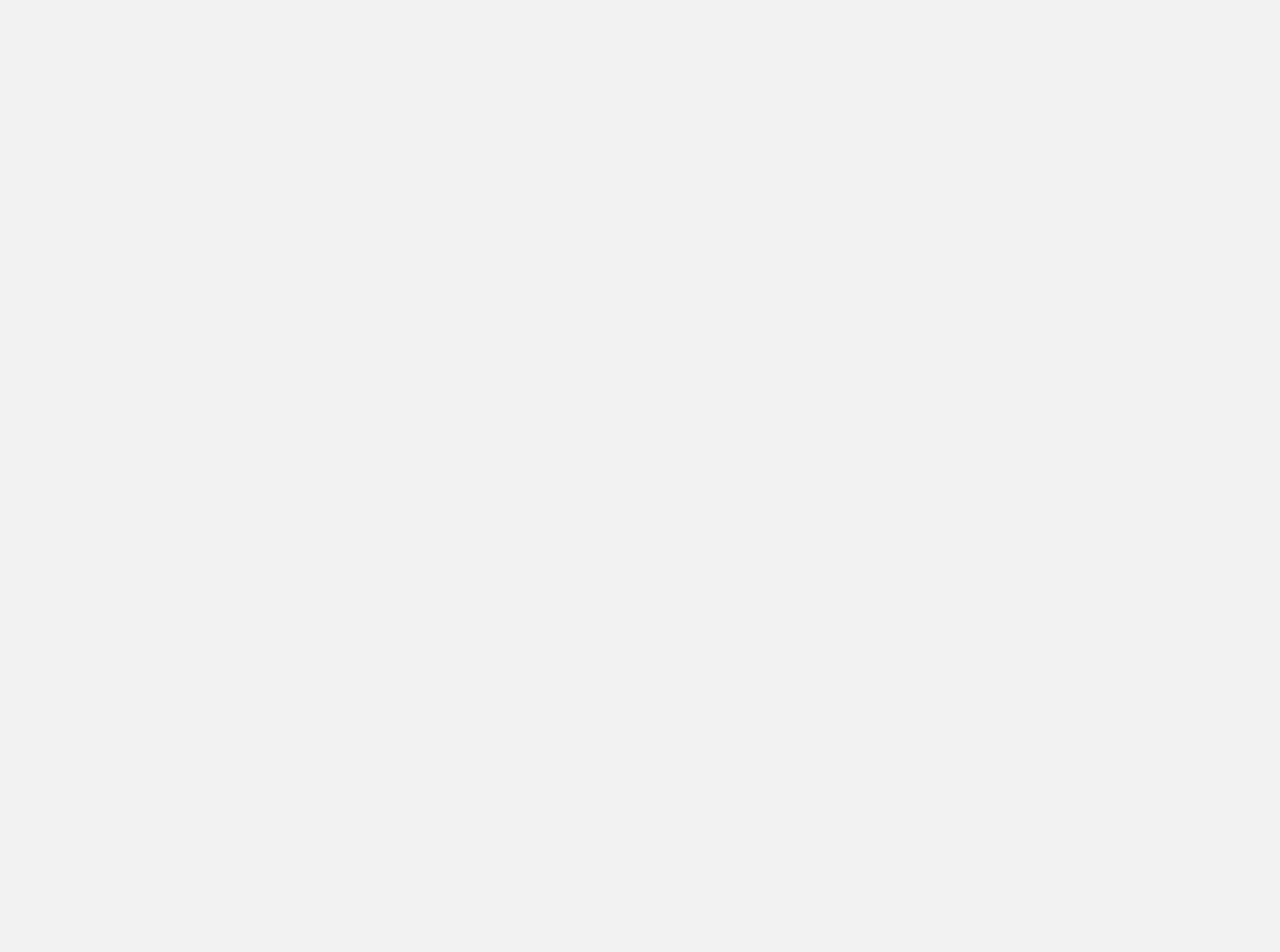
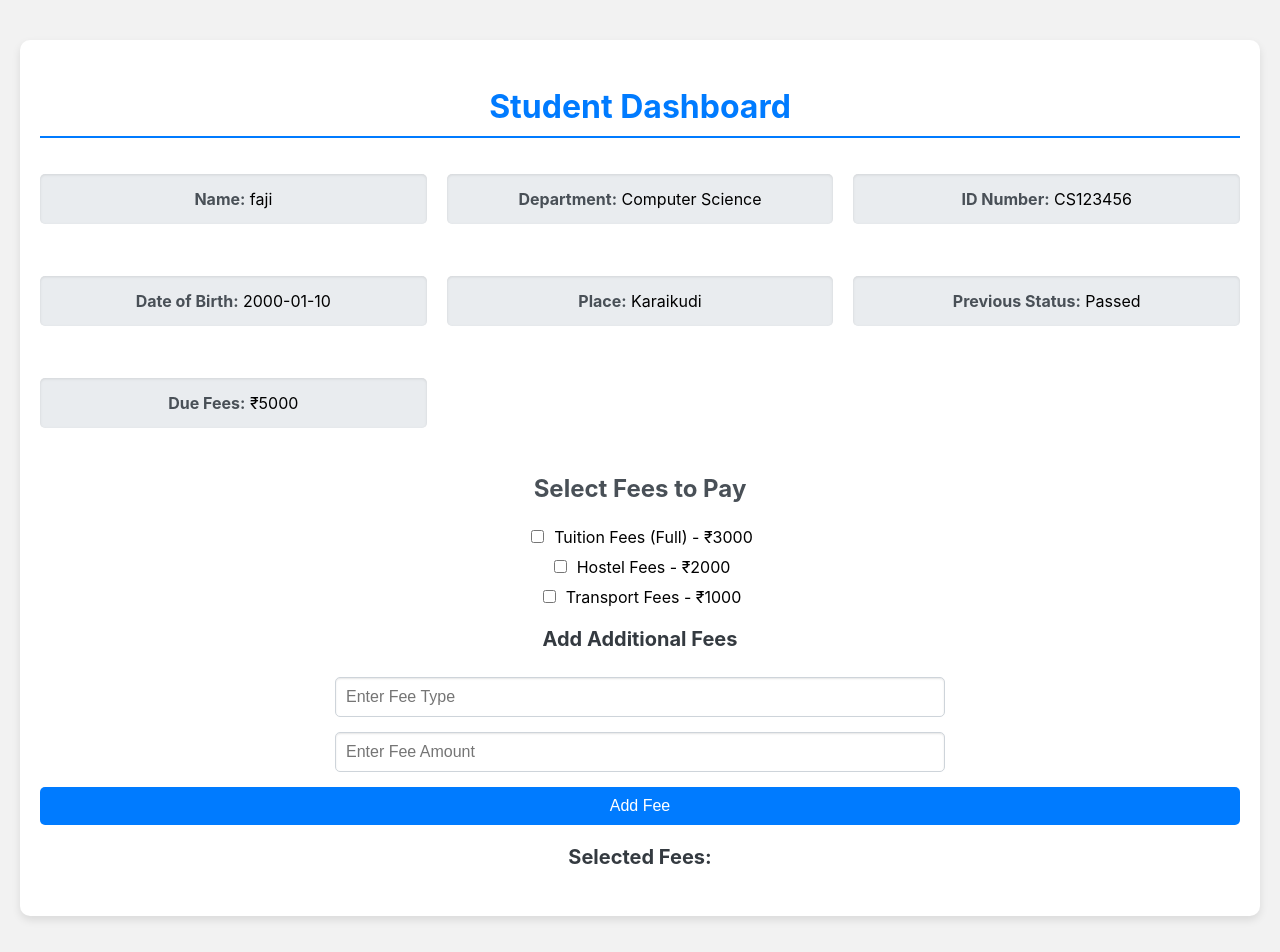
Before and after one commit to ArjunPrakash22/payment_module, a React (Create React App) app: page /dashboard in a window 1280 px wide. Before the commit this address had no page. Shown: the top 952 px of the page. Before the commit the page ends 800 px from the top, so only its background shows below. Built offline with nearby package versions, Linux system fonts and the light colour scheme.

Commit message:
added dashboard and slight register.css changes

```diff
--- a/src/App.js
+++ b/src/App.js
@@ -1,7 +1,7 @@
 import React,{useEffect} from "react";
 import { Routes, Route,useLocation } from "react-router-dom";
 import './App.css';
-import {Login,Register
+import {Login,Register,Dashboard
 
 } from "./Pages";
 
@@ -15,6 +15,7 @@ function App() {
       <Routes>
         <Route path="/" element={<Login/>}/>
         <Route path="/register" element={<Register/>}/>
+        <Route path="/dashboard" element={<Dashboard/>}/>
       </Routes>
     </div>
   );
--- /dev/null
+++ b/src/Pages/Dashboard/Dashboard.css
@@ -0,0 +1,100 @@
+.dashboard {
+    max-width: 1200px;
+    margin: 40px auto;
+    padding: 20px;
+    background-color: #fff;
+    border-radius: 10px;
+    box-shadow: 0 4px 8px rgba(0, 0, 0, 0.1);
+  }
+
+  /* Heading Styles */
+  .dashboard h2 {
+    font-size: 2rem;
+    color: #007bff;
+    margin-bottom: 20px;
+    border-bottom: 2px solid #007bff;
+    padding-bottom: 10px;
+  }
+
+  .dashboard h3 {
+    font-size: 1.5rem;
+    margin-top: 30px;
+    color: #495057;
+  }
+
+  .dashboard h4 {
+    font-size: 1.25rem;
+    margin-top: 20px;
+    color: #343a40;
+  }
+
+  /* Student Info Section */
+  .student-info {
+    display: grid;
+    grid-template-columns: repeat(auto-fit, minmax(300px, 1fr));
+    gap: 20px;
+    margin-bottom: 30px;
+  }
+
+  .student-info p {
+    font-size: 1rem;
+    background-color: #e9ecef;
+    padding: 15px;
+    border-radius: 5px;
+    box-shadow: inset 0 1px 3px rgba(0, 0, 0, 0.1);
+  }
+
+  .student-info p strong {
+    color: #495057;
+  }
+
+  /* Fees Section */
+  .fees-section {
+    margin-top: 20px;
+  }
+
+  .fee-option {
+    margin-bottom: 10px;
+  }
+
+  .fee-option input[type="checkbox"] {
+    margin-right: 10px;
+  }
+
+  .add-fee input {
+    width: calc(50% - 12px);
+    padding: 10px;
+    margin-bottom: 15px;
+    border: 1px solid #ced4da;
+    border-radius: 5px;
+    font-size: 1rem;
+    box-shadow: inset 0 1px 2px rgba(0, 0, 0, 0.1);
+  }
+
+  .add-fee button {
+    padding: 10px 20px;
+    font-size: 1rem;
+    background-color: #007bff;
+    color: white;
+    border: none;
+    border-radius: 5px;
+    cursor: pointer;
+    transition: background-color 0.3s;
+  }
+
+  .add-fee button:hover {
+    background-color: #0056b3;
+  }
+
+  .selected-fees ul {
+    list-style: none;
+    padding: 0;
+  }
+
+  .selected-fees ul li {
+    padding: 10px;
+    background-color: #e9ecef;
+    margin-bottom: 10px;
+    border-radius: 5px;
+    box-shadow: 0 1px 3px rgba(0, 0, 0, 0.1);
+  }
--- /dev/null
+++ b/src/Pages/Dashboard/Dashboard.jsx
@@ -0,0 +1,108 @@
+import React, { useState } from 'react';
+import './Dashboard.css';
+
+const Dashboard = () => {
+  const [student, setStudent] = useState({
+    name: 'faji',
+    department: 'Computer Science',
+    idNumber: 'CS123456',
+    dob: '2000-01-10',
+    place: 'Karaikudi',
+    previousStatus: 'Passed',
+    dueFees: 5000,
+  });
+
+  const [fees, setFees] = useState([
+    { type: 'Tuition Fees (Full)', amount: 3000 },
+    { type: 'Hostel Fees', amount: 2000 },
+    { type: 'Transport Fees', amount: 1000 },
+  ]);
+
+  const [selectedFees, setSelectedFees] = useState([]);
+  const [newFeeType, setNewFeeType] = useState('');
+  const [newFeeAmount, setNewFeeAmount] = useState('');
+
+  const handleFeeSelection = (e, feeType, feeAmount) => {
+    const isChecked = e.target.checked;
+    if (isChecked) {
+      setSelectedFees([...selectedFees, { type: feeType, amount: feeAmount }]);
+    } else {
+      setSelectedFees(selectedFees.filter(fee => fee.type !== feeType));
+    }
+  };
+
+  const addManualFee = () => {
+    if (newFeeType && newFeeAmount) {
+      const manualFee = { type: newFeeType, amount: parseInt(newFeeAmount) };
+      setFees([...fees, manualFee]);
+      setSelectedFees([...selectedFees, manualFee]);
+      setNewFeeType('');
+      setNewFeeAmount('');
+    }
+  };
+
+  return (
+    <div className="dashboard">
+      <h2>Student Dashboard</h2>
+      <div className="student-info">
+        <p><strong>Name:</strong> {student.name}</p>
+        <p><strong>Department:</strong> {student.department}</p>
+        <p><strong>ID Number:</strong> {student.idNumber}</p>
+        <p><strong>Date of Birth:</strong> {student.dob}</p>
+        <p><strong>Place:</strong> {student.place}</p>
+        <p><strong>Previous Status:</strong> {student.previousStatus}</p>
+        <p><strong>Due Fees:</strong> ₹{student.dueFees}</p>
+      </div>
+
+      <div className="fees-section">
+        <h3>Select Fees to Pay</h3>
+        <form>
+          {fees.map((fee, index) => (
+            <div key={index} className="fee-option">
+              <input
+                type="checkbox"
+                id={`fee-${index}`}
+                onChange={(e) => handleFeeSelection(e, fee.type, fee.amount)}
+              />
+              <label htmlFor={`fee-${index}`}>
+                {fee.type} - ₹{fee.amount}
+              </label>
+            </div>
+          ))}
+        </form>
+
+        <div className="add-fee">
+          <h4>Add Additional Fees</h4>
+          <input
+            type="text"
+            placeholder="Enter Fee Type"
+            value={newFeeType}
+            onChange={(e) => setNewFeeType(e.target.value)}
+          />
+          <input
+            type="number"
+            placeholder="Enter Fee Amount"
+            value={newFeeAmount}
+            onChange={(e) => setNewFeeAmount(e.target.value)}
+          />
+          <button type="button" onClick={addManualFee}>Add Fee</button>
+        </div>
+
+        <div className="selected-fees">
+          <h4>Selected Fees:</h4>
+          <ul>
+            {selectedFees.map((fee, index) => (
+              <li key={index}>
+                {fee.type} - ₹{fee.amount}
+              </li>
+            ))}
+          </ul>
+        </div>
+      </div>
+
+
+    </div>
+  );
+};
+
+export default Dashboard;
--- a/src/Pages/Register/Register.css
+++ b/src/Pages/Register/Register.css
@@ -1,9 +1,9 @@
 .register-form {
-  background: rgba(72, 70, 70, 0.2);
+  background: #f2f2f2;
   border-radius: 10px;
   padding: 20px;
   width: 100%;
-  max-width: 600px; /* Set a maximum width for better form control */
+  max-width: 700px; /* Set a maximum width for better form control */
   margin: auto; /* Center the form horizontally */
   height: auto;
   overflow-y: auto;
--- a/src/Pages/index.js
+++ b/src/Pages/index.js
@@ -1,2 +1,3 @@
 export {default as Login} from "./Login/Login"
 export {default as Register} from './Register/Register'
+export {default as Dashboard} from './Dashboard/Dashboard'
```
Also changed, not shown: src/Pages/Register/Register.jsx (+28 -42 lines).
